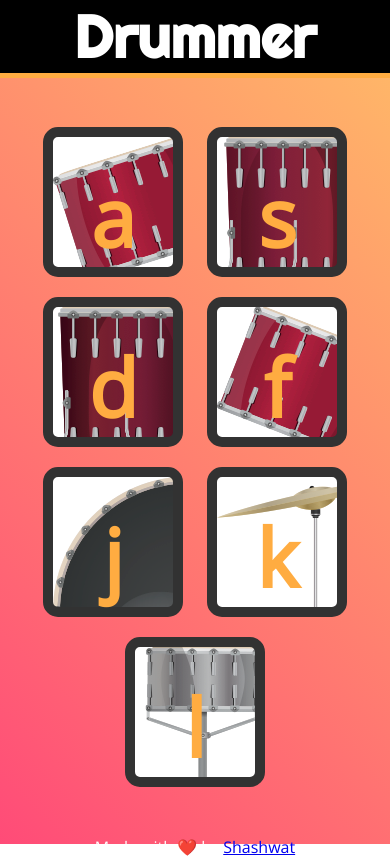
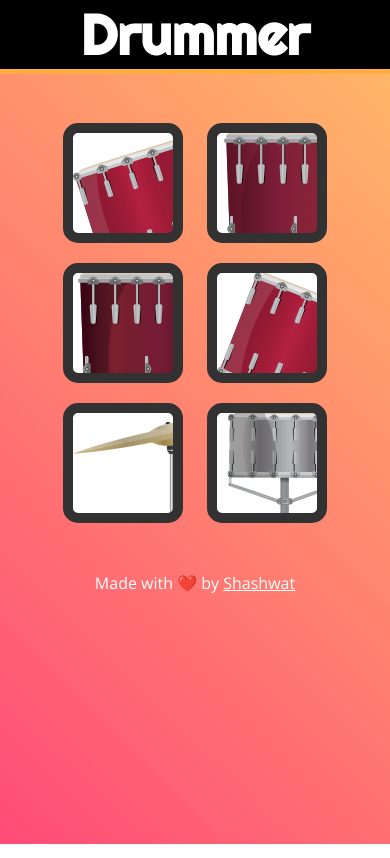
Before and after one commit to zippytyro/Drummer, a plain HTML site: page index.html in a window 390 px wide. Drawn offline with nearby package versions, Linux system fonts and the light colour scheme.

Commit message:
Update styles.css

```diff
--- a/styles.css
+++ b/styles.css
@@ -36,6 +36,10 @@ h1 {
 footer {
   color: white;
   font-family: 'Open Sans', sans-serif;
+}
+
+a {
+  color: white;
 }
 
 .f {
@@ -98,10 +102,28 @@ footer {
 
 @media screen and (max-width: 576px) {
   .drum {
-    width: 140px;
+    width: 100px;
+    height: 100px;
+    color: transparent;
   }
 
   h1 {
-    font-size: 3.7rem;
+    font-size: 3.2rem;
+  }
+
+  .j {
+    display: none;
   }
 }
+
+@media screen and (max-width: 720px) {
+  .drum {
+    width: 120px;
+    height: 120px;
+    color: transparent;
+  }
+
+  h1 {
+    font-size: 3.5rem;
+  }
+}
```
